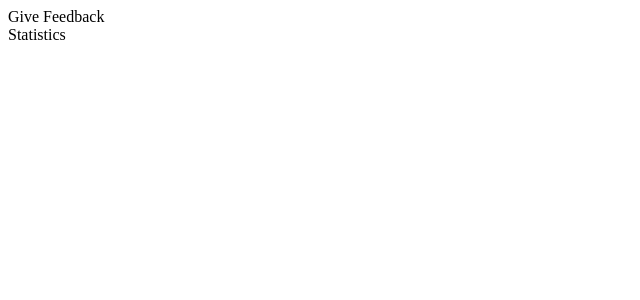
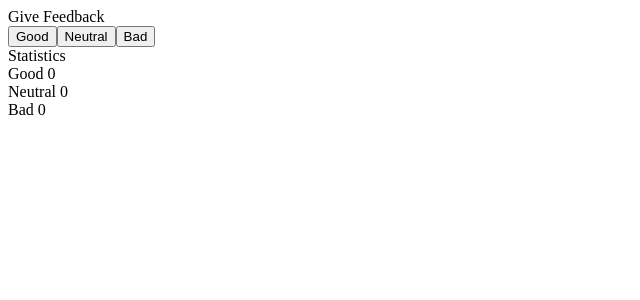
Before and after one commit to RobbThompson/FullStackOpen, a React (Vite) app in the folder part 1/unicafe/: page / in a window 1280 px wide. Shown: the top 300 px of the page, without its empty margins (0-640 px from the left). Built offline with nearby package versions, Linux system fonts and the light colour scheme.

Commit message:
Added components for the elements StatTitle and Stats. SHowing only the current state at the moment

```diff
--- a/part 1/unicafe/src/App.jsx
+++ b/part 1/unicafe/src/App.jsx
@@ -5,9 +5,23 @@ const Title = (props) => {
   return <div>{props.text}</div>
 }
 
+const StatsTitle = (props) => {
+  console.log(props)
+  return <div>{props.text}</div>
+}
+
 const Stats = (props) => {
   console.log(props)
-  return <div>{props.text}</div>
+  return (
+    <div>
+      {props.text} {props.value}
+    </div>
+  )
+}
+
+const Button = (props) => {
+  console.log(props)
+  return <button>{props.text}</button>
 }
 
 const App = () => {
@@ -19,7 +33,13 @@ const App = () => {
   return (
     <div>
       <Title text="Give Feedback" />
-      <Stats text="Statistics" />
+      <Button text="Good" />
+      <Button text="Neutral" />
+      <Button text="Bad" />
+      <StatsTitle text="Statistics" />
+      <Stats text="Good" value={good} />
+      <Stats text="Neutral" value={neutral} />
+      <Stats text="Bad" value={bad} />
     </div>
   )
 }
```
